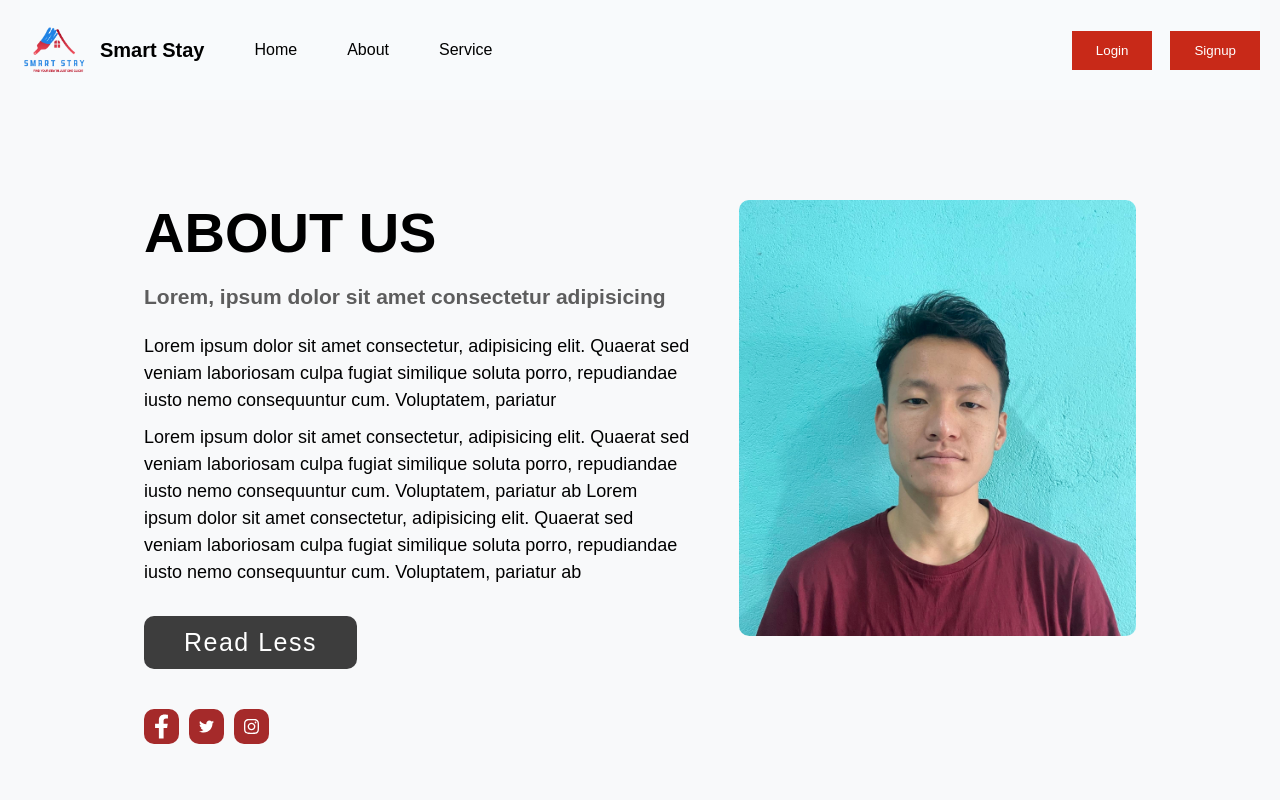
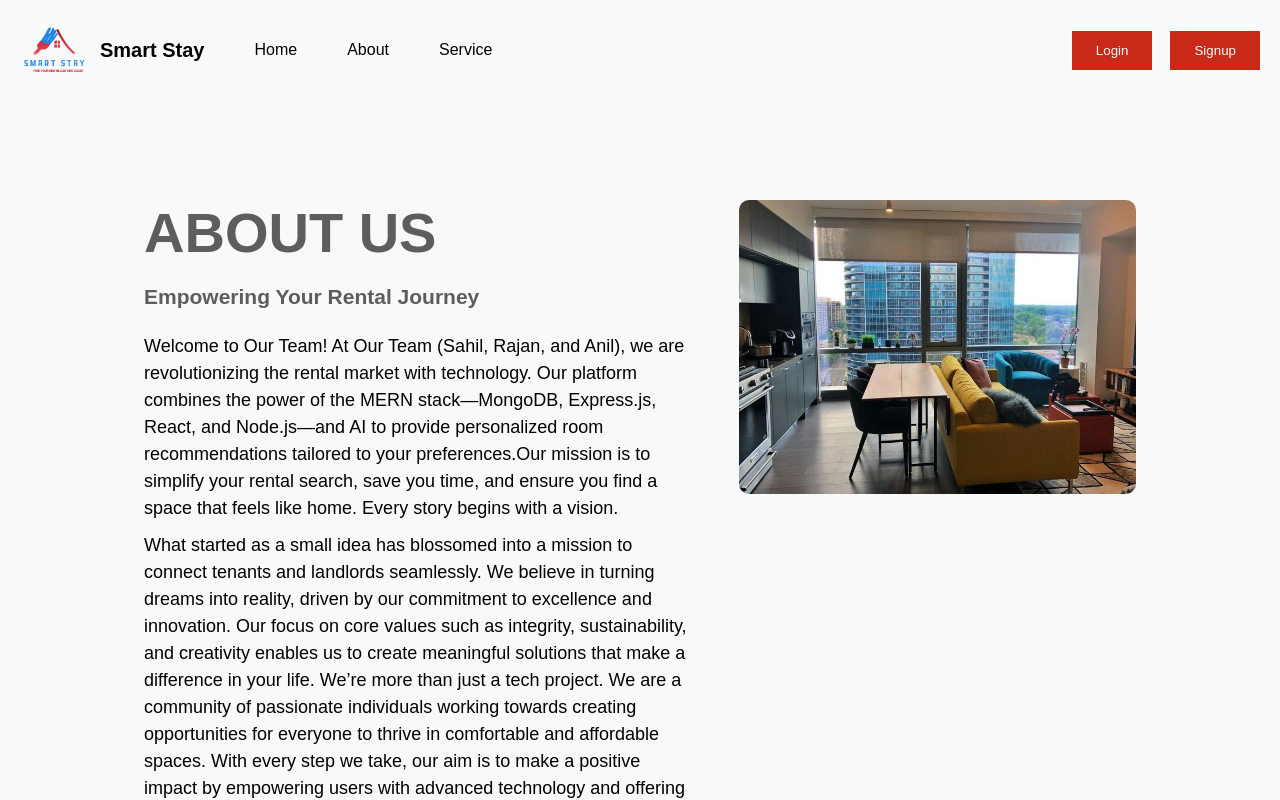
Before and after one commit to sahilstha123/7th-sem-project-rental-room, a React (Vite) app in the folder client/: page /about in a window 1280 px wide. Both pictures are taken after a click on the button "Read More". Shown: the top 800 px of the page. Built offline with nearby package versions, Linux system fonts and the light colour scheme; no server answers.

Commit message:
Completed

```diff
--- a/client/src/routes/aboutPage/About.jsx
+++ b/client/src/routes/aboutPage/About.jsx
@@ -1,6 +1,6 @@
 import { useState } from "react";
 import "./about.scss";
-import Anil from "../../assets/anil.jpg";
+import Room from "../../assets/RentalRoom.jpg"
 import { FaFacebookF, FaInstagram, FaTwitter } from "react-icons/fa";
 
 const About = () => {
@@ -14,26 +14,43 @@ const About = () => {
             <h1>About Us</h1>
           </div>
           <div className="content">
-            <h3>Lorem, ipsum dolor sit amet consectetur adipisicing</h3>
+            <h3>Empowering Your Rental Journey</h3>
             <p>
-              Lorem ipsum dolor sit amet consectetur, adipisicing elit. Quaerat
-              sed veniam laboriosam culpa fugiat similique soluta porro,
-              repudiandae iusto nemo consequuntur cum. Voluptatem, pariatur
+              Welcome to Our Team! At Our Team (Sahil, Rajan, and Anil), we are
+              revolutionizing the rental market with technology. Our platform
+              combines the power of the MERN stack—MongoDB, Express.js, React,
+              and Node.js—and AI to provide personalized room recommendations
+              tailored to your preferences.Our mission is to simplify your
+              rental search, save you time, and ensure you find a space that
+              feels like home. Every story begins with a vision.
             </p>
             {showMore ? (
               <p>
-                Lorem ipsum dolor sit amet consectetur, adipisicing elit.
-                Quaerat sed veniam laboriosam culpa fugiat similique soluta
-                porro, repudiandae iusto nemo consequuntur cum. Voluptatem,
-                pariatur ab Lorem ipsum dolor sit amet consectetur, adipisicing
-                elit. Quaerat sed veniam laboriosam culpa fugiat similique
-                soluta porro, repudiandae iusto nemo consequuntur cum.
-                Voluptatem, pariatur ab
+                What started as a small idea has blossomed into a mission to
+                connect tenants and landlords seamlessly. We believe in turning
+                dreams into reality, driven by our commitment to excellence and
+                innovation. Our focus on core values such as integrity,
+                sustainability, and creativity enables us to create meaningful
+                solutions that make a difference in your life. We’re more than
+                just a tech project. We are a community of passionate
+                individuals working towards creating opportunities for everyone
+                to thrive in comfortable and affordable spaces. With every step
+                we take, our aim is to make a positive impact by empowering
+                users with advanced technology and offering accessible solutions
+                that transform the rental experience. At [Your Team Name], we’re
+                dreamers, doers, and problem-solvers! Our AI-powered rental
+                system isn’t just smart—it’s designed to make you feel at home.
+                Dive in, explore our platform, and discover a seamless, smart,
+                and stress-free way to rent. Let’s make your rental journey
+                efficient and enjoyable!
               </p>
             ) : (
               <></>
             )}
-            <button className="button" onClick={()=>setShowMore(!showMore)}>
+            <button
+              className="button"
+              onClick={() => setShowMore((prevState) => !prevState)}
+            >
               {showMore ? "Read Less" : "Read More"}
             </button>
           </div>
@@ -50,7 +67,7 @@ const About = () => {
           </div>
         </div>
         <div className="img-section">
-          <img src={Anil} alt="img.jpg" />
+          <img src={Room} alt="img.jpg" />
         </div>
       </div>
     </div>
--- a/client/src/routes/aboutPage/about.scss
+++ b/client/src/routes/aboutPage/about.scss
@@ -15,6 +15,10 @@
       .title {
         text-transform: uppercase;
         font-size: 28px;
+
+        h1{
+          color: #5d5d5d;
+        }
       }
 
       .content {
--- a/client/src/routes/login/Login.jsx
+++ b/client/src/routes/login/Login.jsx
@@ -1,6 +1,5 @@
-import React, { useContext, useState } from "react";
+import { useContext, useState } from "react";
 import "./Login.scss";
-import NWbutton from "../../components/button/NWbutton";
 import { useNavigate } from "react-router-dom";
 import apiRequest from "../../lib/apiRequest";
 import Logo from "../../assets/logo.png";
--- a/client/src/routes/login/Login.scss
+++ b/client/src/routes/login/Login.scss
@@ -52,6 +52,17 @@ form {
       background-color: #3d4785;
     }
   }
+  p {
+    margin-bottom: 12px;
+    a {
+      color: blue;
+    }
+  }
+  span{
+    a{
+      color: blue;
+    }
+  }
 }
 
 .input-group {
@@ -73,19 +84,9 @@ form {
       transition: max-height 0.5s;
       overflow: hidden;
 
-      .password-toggle-icon{
+      .password-toggle-icon {
         position: absolute;
       }
-    }
-  }
-
-  p {
-    font-size: 13px;
-    margin-bottom: 20px;
-
-    a {
-      text-decoration: none;
-      color: #3d4785;
     }
   }
 }
```
Also changed, not shown: client/src/assets/RentalRoom.jpg (added).
